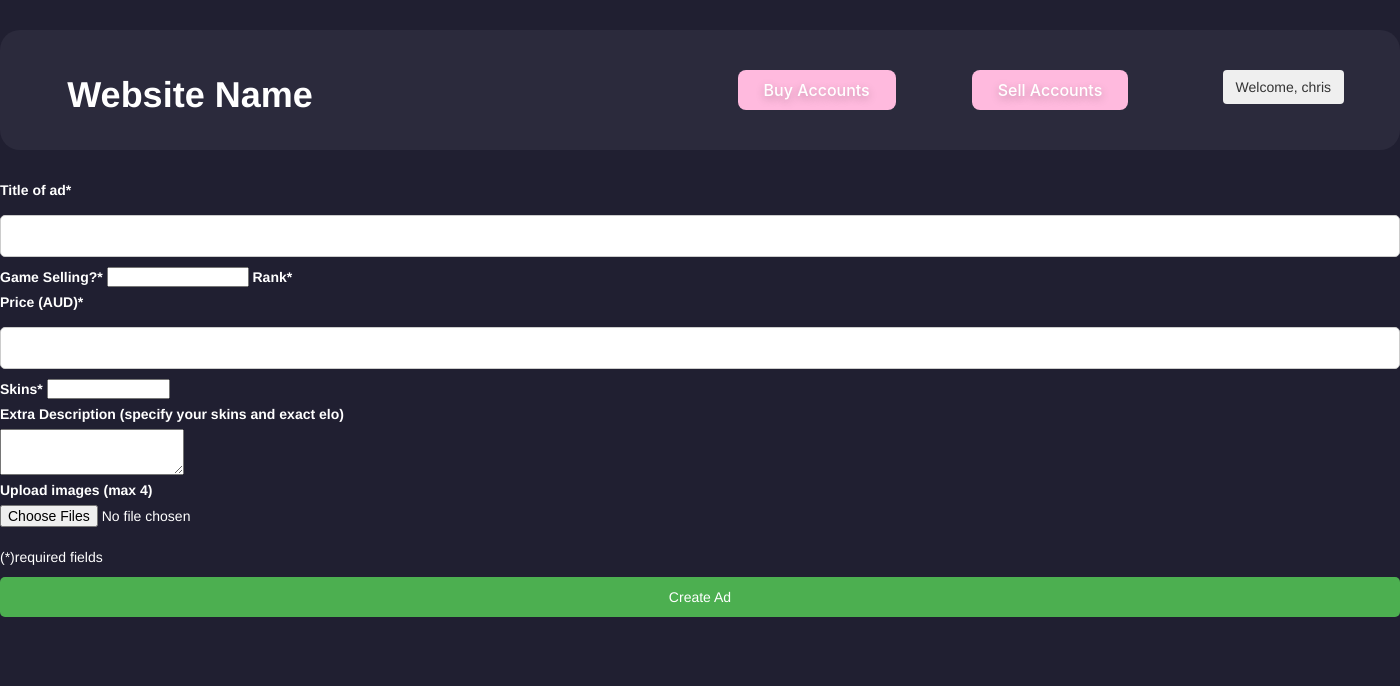
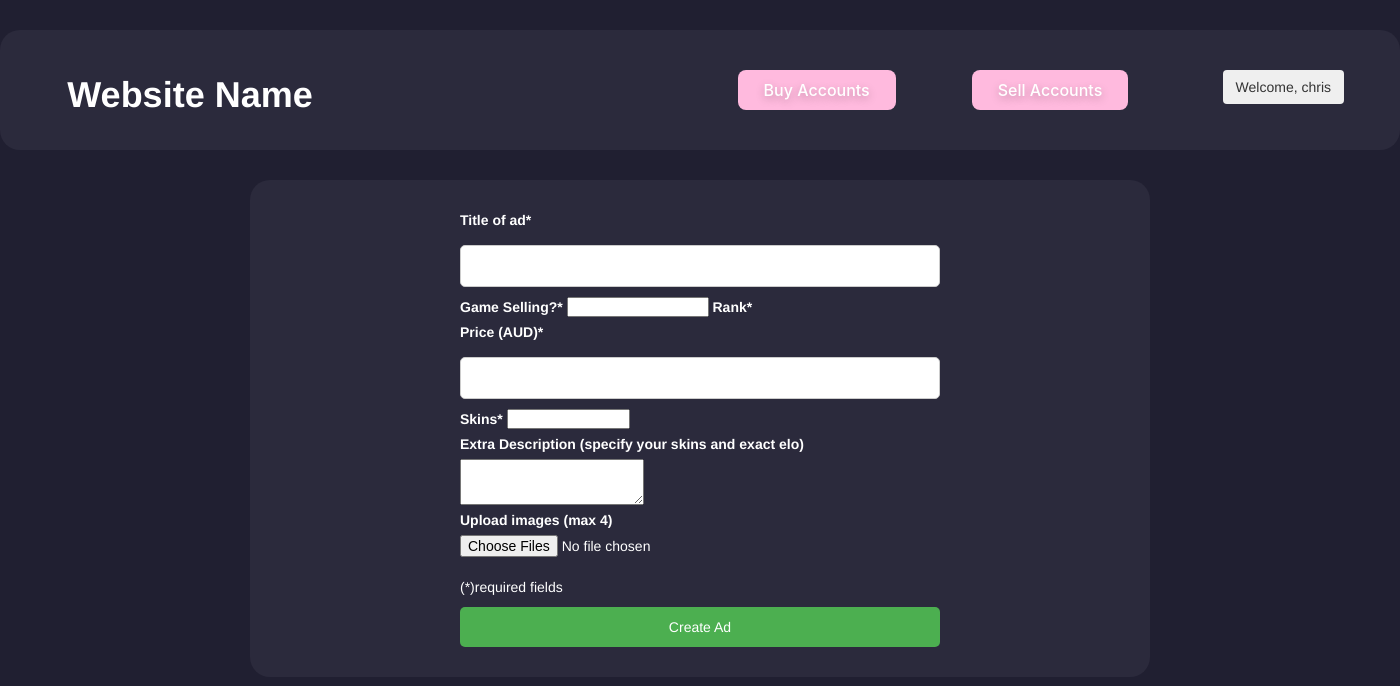
Before and after one commit to Mishibla/CITS3403-GroupProject, a Flask app: page /createad in a window 1400 px wide. Shown: the top 686 px of the page. Run offline with Flask 3, Linux system fonts and the light colour scheme; a user stored in the database is signed in; some libraries are stand-ins or nearby versions.

Commit message:
added CSS to post ad

```diff
--- a/app/templates/requestpage.html
+++ b/app/templates/requestpage.html
@@ -10,6 +10,8 @@
     </ul>
     {% endif %}
     {% endwith %}
+    <div class="login_container">
+        <div class="form_container">
             <form id="sendrequests" action="/submit-ad" method="post">
                 {{ form.hidden_tag() }}
 
@@ -28,6 +30,8 @@
 
                 <body data-unsuccessful="{{ unsuccessful_submit}}">
             </form>
+        </div>
+    </div>
     <script src="https://code.jquery.com/jquery-3.6.0.min.js" integrity="sha384-vtXRMe3mGCbOeY7l30aIg8H9p3GdeSe4IFlP6G8JMa7o7lXvnz3GFKzPxzJdPfGK" crossorigin="anonymous"></script>
     <script src="{{ url_for('static', filename='requestpage.js') }}"></script>
 {% endblock %}
```
Lines whose indentation alone changed are shown as unchanged.
